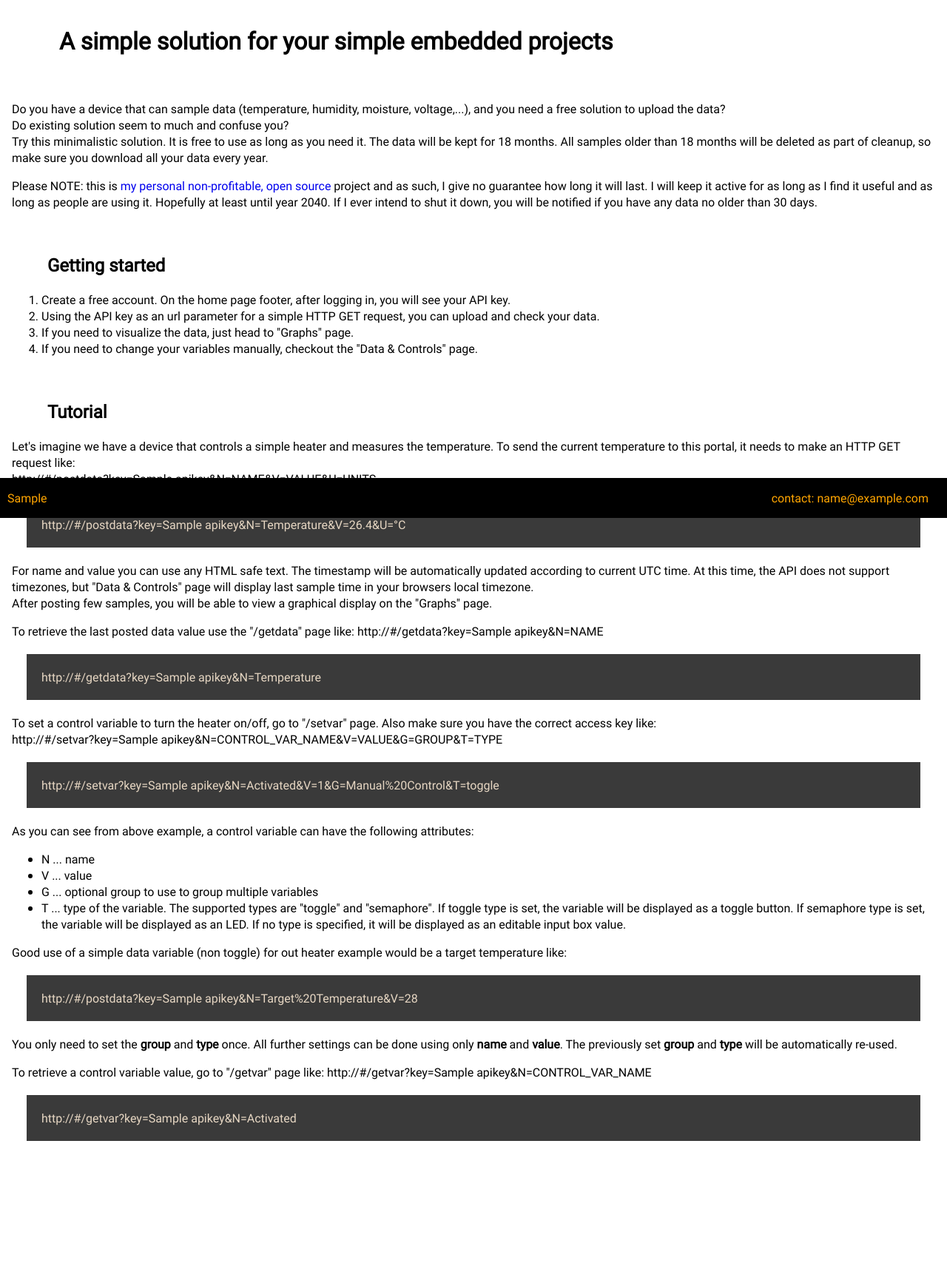
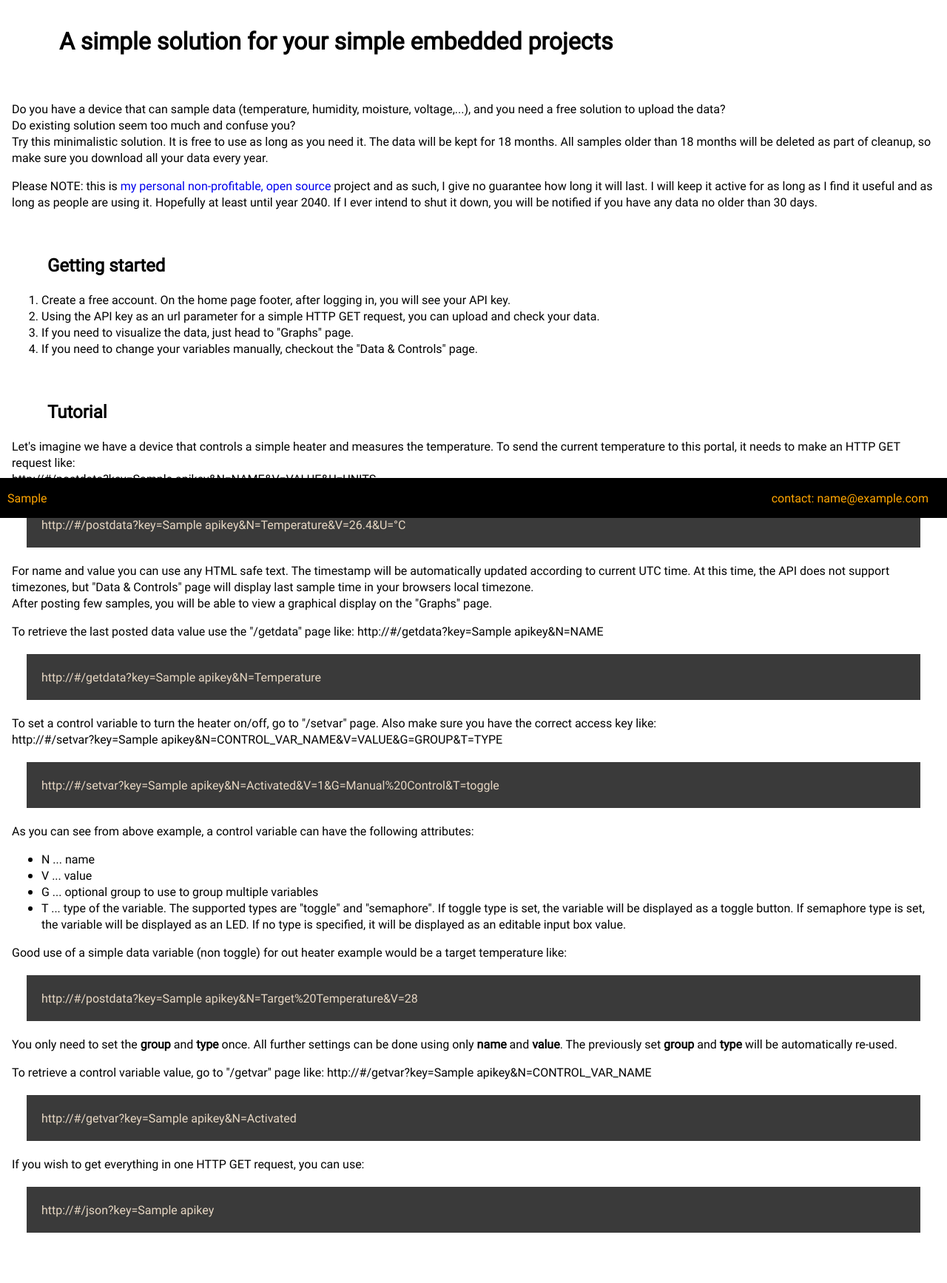
Before and after one commit to ujagaga/data_collect_web_display, a Python web app: template WebServer/templates/home_page.html in a window 1280 px wide. Shown: the part 100-1834 px from the top of the page at 74% size. Before the commit the page ends 1642 px from the top, so only its background shows below. Run offline with Jinja, Linux system fonts and the light colour scheme; the template is opened without the code that fills it: most values are stand-ins (such as "Sample title", 1, 10 or a date in 2020).

Commit message:
Finished for now

```diff
--- a/WebServer/main.py
+++ b/WebServer/main.py
@@ -594,8 +594,7 @@ def getvar():
 
 @application.route('/json', methods=['GET'])
 def get_json():
-    access_key = request.args.get('apikey')
-
+    access_key = request.args.get('key')
     vars = get_all_variables(access_key)
 
     # get latest data ordered by timestamp
--- a/WebServer/templates/home_page.html
+++ b/WebServer/templates/home_page.html
@@ -27,7 +27,7 @@
 		<br>
 		<p>
 			Do you have a device that can sample data (temperature, humidity, moisture, voltage,...), and you need a free solution to upload the data?<br>
-		   	Do existing solution seem to much and confuse you?<br>
+		   	Do existing solution seem too much and confuse you?<br>
 		   	Try this minimalistic solution. It is free to use as long as you need it. The data will be kept for 18 months.
 			All samples older than 18 months will be deleted as part of cleanup, so make sure you download all your data every year.
 		</p>
@@ -98,6 +98,12 @@
 		<p class="code">
 			http://{{app_url}}/getvar?key={{apikey}}&N=Activated
 		</p>
+		<p>
+			If you wish to get everything in one HTTP GET request, you can use:
+		</p>
+		<p class="code">
+			http://{{app_url}}/json?key={{apikey}}
+		</p>
 
 	</div>
 </div>
```
